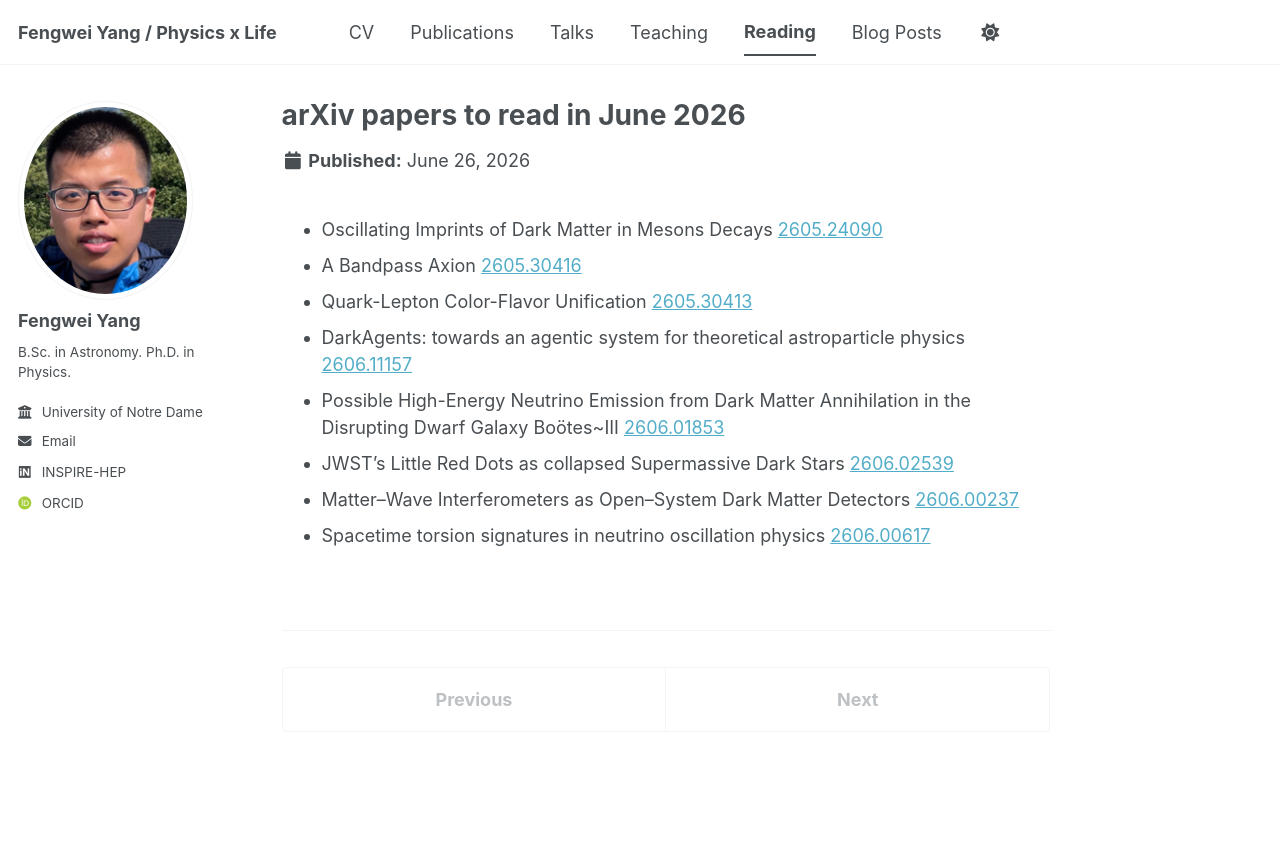
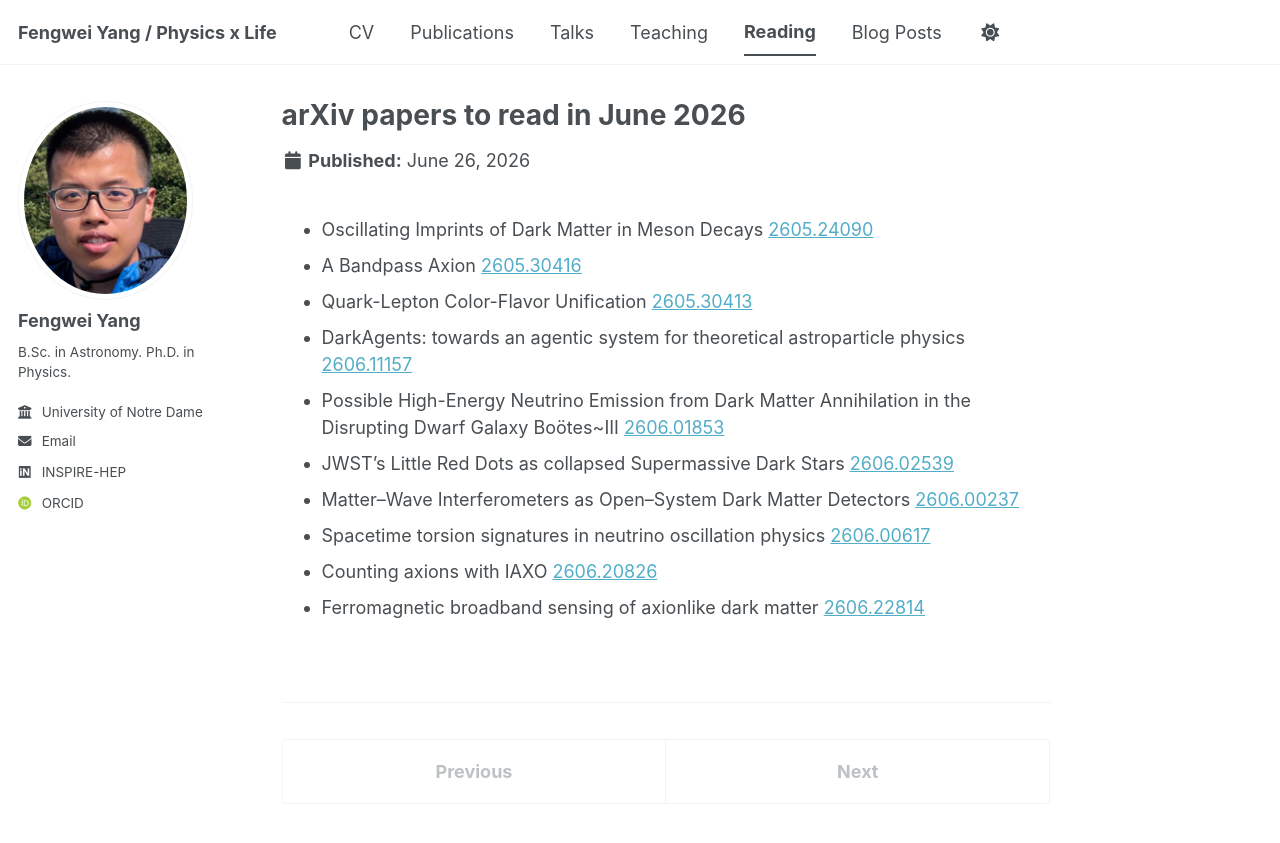
Before and after one commit to F-W-Yang/F-W-Yang.github.io, a Jekyll site: the page built from _portfolio/June-2026.md, in a window 1280 px wide. Shown: the top 843 px of the page. Built offline with Jekyll 4.4.1, drawn with Linux system fonts in a browser that asks for light colours; some web fonts are replaced; a script bundle is joined from its source files by our own code; library files that are not in the unit come from our copies.

Commit message:
Fix typo in paper title and add new entries

```diff
--- a/_portfolio/June-2026.md
+++ b/_portfolio/June-2026.md
@@ -2,7 +2,7 @@
 title: "arXiv papers to read in June 2026"
 collection: portfolio
 ---
-* Oscillating Imprints of Dark Matter in Mesons Decays [2605.24090](https://arxiv.org/pdf/2605.24090)
+* Oscillating Imprints of Dark Matter in Meson Decays [2605.24090](https://arxiv.org/pdf/2605.24090)
 * A Bandpass Axion [2605.30416](https://arxiv.org/pdf/2605.30416)
 * Quark-Lepton Color-Flavor Unification [2605.30413](https://arxiv.org/pdf/2605.30413)
 * DarkAgents: towards an agentic system for theoretical astroparticle physics [2606.11157](https://arxiv.org/pdf/2606.11157)
@@ -10,3 +10,5 @@ collection: portfolio
 * JWST's Little Red Dots as collapsed Supermassive Dark Stars [2606.02539](https://arxiv.org/pdf/2606.02539)
 * Matter–Wave Interferometers as Open–System Dark Matter Detectors [2606.00237](https://arxiv.org/pdf/2606.00237)
 * Spacetime torsion signatures in neutrino oscillation physics [2606.00617](https://arxiv.org/pdf/2606.00617)
+* Counting axions with IAXO [2606.20826](https://arxiv.org/pdf/2606.20826)
+* Ferromagnetic broadband sensing of axionlike dark matter [2606.22814](https://arxiv.org/pdf/2606.22814)
```
